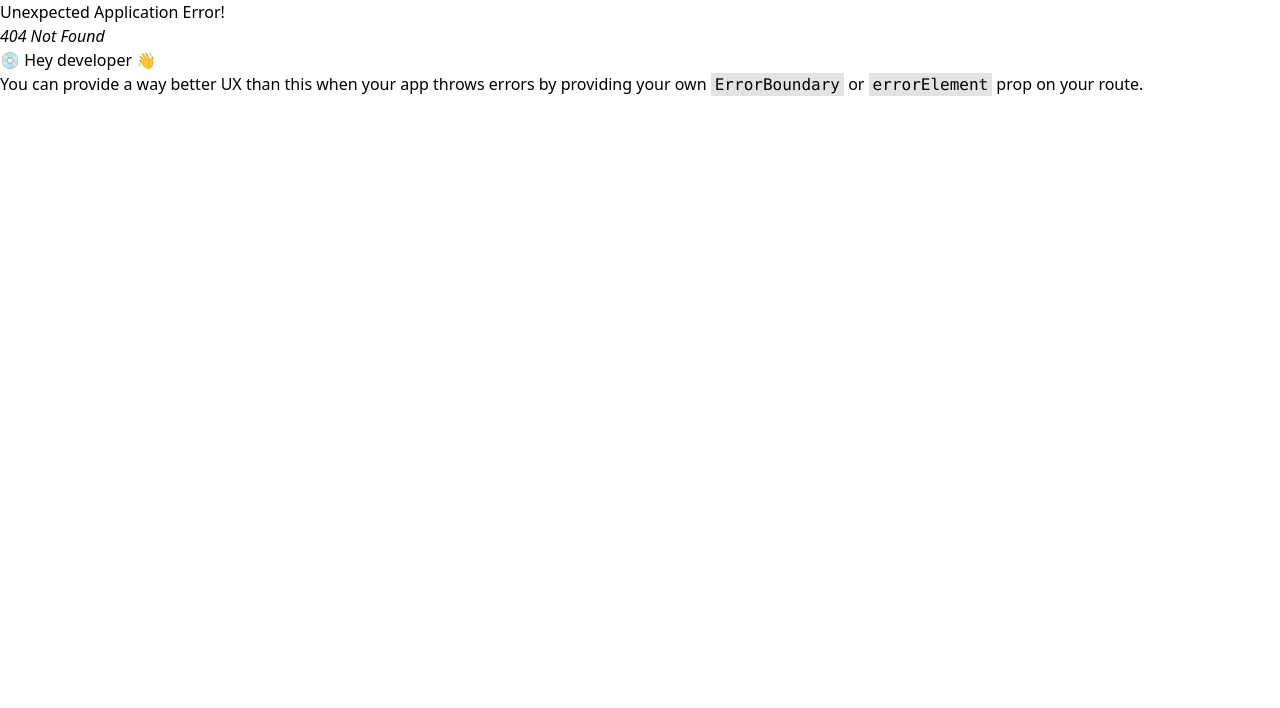
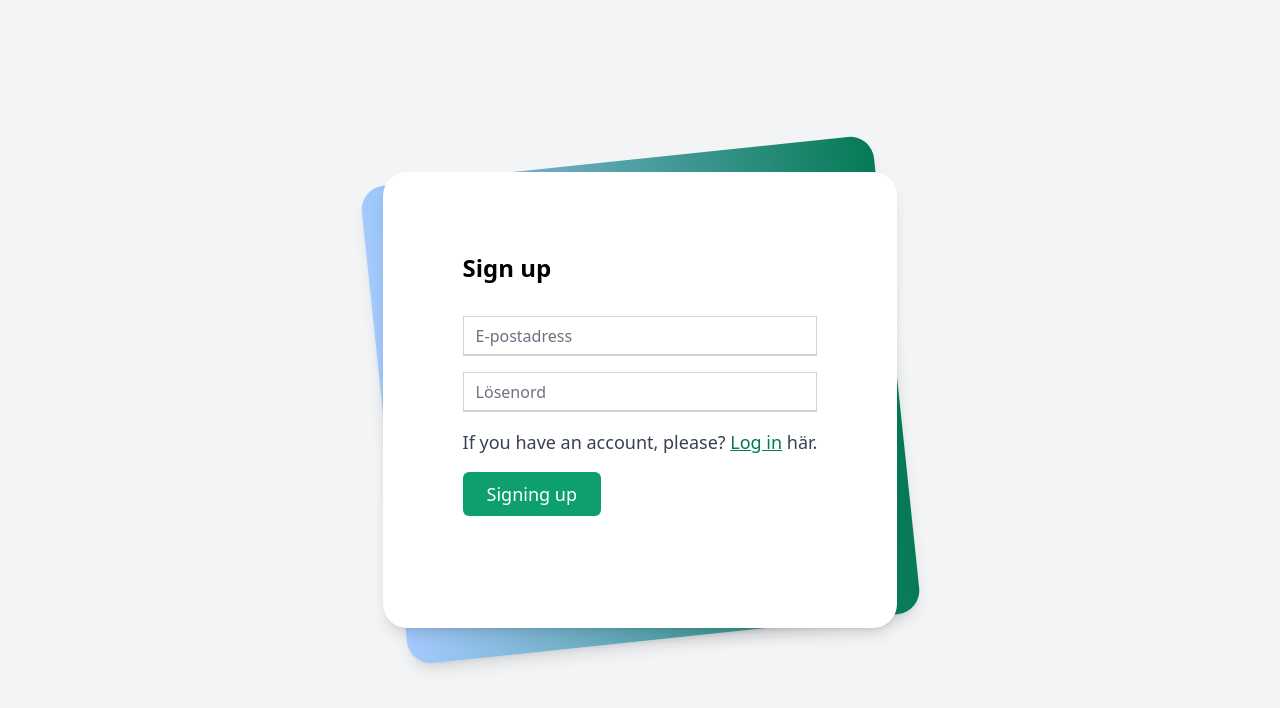
Before and after one commit to chas-academy/u09-fullstack-js-moha1633, a React (Vite) app in the folder client/: page /sign-up in a window 1280 px wide. Before the commit this address had no page. Shown: the top 708 px of the page. Built offline with nearby package versions, Linux system fonts and the light colour scheme.

Commit message:
skapat ett registreringsformulär  coh Firebase för att hantera användarautentisering.integrerat Firebase på applikation genom att initiera firebae konfiguration api nycklarna och projektinformation

```diff
--- a/client/package.json
+++ b/client/package.json
@@ -10,6 +10,7 @@
     "preview": "vite preview"
   },
   "dependencies": {
+    "firebase": "^11.0.0",
     "flowbite": "^2.5.2",
     "flowbite-react": "^0.10.2",
     "localforage": "^1.10.0",
--- /dev/null
+++ b/client/src/components/Signup.jsx
@@ -0,0 +1,107 @@
+import React, { useContext, useState } from 'react';
+import { Link, useLocation, useNavigate } from 'react-router-dom';
+import { AuthContext } from '../contects/AuthProvider';
+
+const Signup = () => {
+    // Hämta createUser-funktionen från AuthContext
+    const { createUser } = useContext(AuthContext);
+
+    // Hantera felmeddelanden och laddningsstatus
+    const [error, setError] = useState(null);
+    const [loading, setLoading] = useState(false);
+
+    const location = useLocation(); // Används för att ta reda på vart användaren ska omdirigeras efter inloggning
+    const navigate = useNavigate(); // Används för att navigera till olika sidor
+
+    // Bestäm var användaren ska omdirigeras efter att ha loggat in
+    const from = location.state?.from?.pathname || "/";
+
+    // Funktion som hanterar när användaren skickar in formuläret
+    const handleSignup = async (event) => {
+        event.preventDefault(); // Förhindra att sidan laddas om
+        const form = event.target;
+        const email = form.email.value; // Hämta e-post från formuläret
+        const password = form.password.value; // Hämta lösenord från formuläret
+
+        // Kontrollera att lösenordet är minst 6 tecken långt
+        if (password.length < 6) {
+            setError("Sign up successfully!");
+            return;
+        }
+
+        setLoading(true); // Starta laddningsindikator
+
+        try {
+            // Anropa createUser för att registrera en ny användare
+            const userCredential = await createUser(email, password);
+            setLoading(false); // Stoppa laddningsindikatorn
+            alert("Sign up successfully!"); // Visa ett meddelande om framgång
+            navigate(from, { replace: true }); // Omdirigera användaren till rätt sida
+        } catch (error) {
+            setError(error.message); // Visa felmeddelande om något går fel
+            setLoading(false); // Stoppa laddningsindikatorn vid fel
+        }
+    };
+
+    return (
+        <div className="min-h-screen bg-gray-100 py-6 flex flex-col justify-center sm:py-12">
+            <div className="relative py-3 sm:max-w-xl sm:mx-auto">
+                <div className="absolute inset-0 bg-gradient-to-r from-blue-300 to-green-600 shadow-lg transform -skew-y-6 sm:skew-y-0 sm:-rotate-6 sm:rounded-3xl"></div>
+                <div className="relative px-4 py-10 bg-white shadow-lg sm:rounded-3xl sm:p-20">
+                    <div className="max-w-md mx-auto">
+                        <div>
+                            <h1 className="text-2xl font-semibold">Sign up</h1>
+                        </div>
+                        {/* Om det finns ett felmeddelande, visa det */}
+                        {error && <p className="text-red-500">{error}</p>}
+                        <form onSubmit={handleSignup} className="divide-y divide-gray-200">
+                            <div className="py-8 text-base leading-6 space-y-4 text-gray-700 sm:text-lg sm:leading-7">
+                                <div className="relative">
+                                    {/* Fält för e-post */}
+                                    <input
+                                        id="email"
+                                        name="email"
+                                        type="email"
+                                        className="peer h-10 w-full border-b-2 border-gray-300 text-gray-900 focus:outline-none focus:border-blue-600"
+                                        placeholder="E-postadress"
+                                        required
+                                    />
+                                </div>
+                                <div className="relative">
+                                    {/* Fält för lösenord */}
+                                    <input
+                                        id="password"
+                                        name="password"
+                                        type="password"
+                                        className="peer h-10 w-full border-b-2 border-gray-300 text-gray-900 focus:outline-none focus:border-blue-600"
+                                        placeholder="Lösenord"
+                                        required
+                                    />
+                                </div>
+                                <p>
+                                If you have an account, please?{' '}
+                                    <Link to="/login" className="text-green-600 underline">
+                                        Log in
+                                    </Link>{' '}
+                                    här.
+                                </p>
+                                <div className="relative">
+                                    {/* Knapp för att skicka formuläret */}
+                                    <button
+                                        type="submit"
+                                        className="bg-green-500 text-white rounded-md px-6 py-2"
+                                        disabled={loading} // Inaktivera knappen under laddning
+                                    >
+                                        {loading ? 'Signing up...' : 'Signing up'}
+                                    </button>
+                                </div>
+                            </div>
+                        </form>
+                    </div>
+                </div>
+            </div>
+        </div>
+    );
+};
+
+export default Signup;
--- /dev/null
+++ b/client/src/contects/AuthProvider.jsx
@@ -0,0 +1,41 @@
+import { createContext, useState } from 'react';
+import app from '../firebase/firebase.config';
+import { createUserWithEmailAndPassword, getAuth } from "firebase/auth";
+
+const AuthContext = createContext();
+const auth = getAuth(app);
+
+const AuthProvider = ({ children }) => {  // Fix: use lowercase 'children'
+  const [user, setUser] = useState(null);
+  const [loading, setLoading] = useState(true);
+
+  const createUser = (email, password) => {
+    setLoading(true);
+    return createUserWithEmailAndPassword(auth, email, password)
+      .then((userCredential) => {
+        setUser(userCredential.user);  // Save the user data
+        setLoading(false);             // Stop loading after creating user
+      })
+      .catch((error) => {
+        console.error("Error creating user:", error);
+        setLoading(false);             // Stop loading even if there's an error
+      });
+  };
+
+  // You can add more functions like login, logout, etc.
+
+  const authInfo = {
+    user,         // Provide the user state to all consumers
+    loading,      // Provide loading state for handling loading UI if needed
+    createUser,   // Provide the createUser function to be used in components
+  };
+
+  return (
+    <AuthContext.Provider value={authInfo}>
+      {children}  {/* Fix: use lowercase 'children' */}
+    </AuthContext.Provider>
+  );
+};
+
+export default AuthProvider;
+export { AuthContext };
--- /dev/null
+++ b/client/src/firebase/firebase.config.js
@@ -0,0 +1,19 @@
+// Import the functions you need from the SDKs you need
+import { initializeApp } from "firebase/app";
+// TODO: Add SDKs for Firebase products that you want to use
+// https://firebase.google.com/docs/web/setup#available-libraries
+
+// Your web app's Firebase configuration
+const firebaseConfig = {
+  apiKey: "AIzaSyBnA8XWh2-cksgm7y3QseHQKcNWTkrPCSU",
+  authDomain: "u09-fullstack-js-moha1633.firebaseapp.com",
+  projectId: "u09-fullstack-js-moha1633",
+  storageBucket: "u09-fullstack-js-moha1633.appspot.com",
+  messagingSenderId: "69597836084",
+  appId: "1:69597836084:web:3ae812715fab5cc1cb2b61"
+};
+
+// Initialize Firebase
+const app = initializeApp(firebaseConfig);
+
+export default app;
--- a/client/src/routers/routers.jsx
+++ b/client/src/routers/routers.jsx
@@ -10,6 +10,7 @@ import UploadBook from "../dashboard/UploadBook";
 import ManageBooks from "../dashboard/ManageBooks";
 import EditBooks from "../dashboard/EditBooks";
 import Dashboard from "../dashboard/Dashboard";
+import Signup from "../components/Signup";
 
 const router = createBrowserRouter([
     {
@@ -69,7 +70,11 @@ const router = createBrowserRouter([
       }
 
     ]
+  },{
+    path: "/sign-up",
+    element:<Signup/>
   }
+
   ]);
 
   export default router
```
Also changed, not shown: client/src/main.jsx (+6 -1 lines), 1 other file (tests, documents, lock files or other folders).
